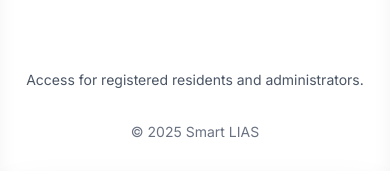
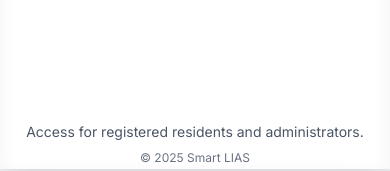
Before and after one commit to sqoise/smartalias, a Next.js app in the folder frontend/: page /login in a window 390 px wide. Shown: the part 670-841 px from the top of the page. Built offline with nearby package versions, Linux system fonts and the light colour scheme; no server answers.

Commit message:
fix transitions

```diff
--- a/frontend/components/LoginCard.jsx
+++ b/frontend/components/LoginCard.jsx
@@ -32,22 +32,26 @@
     onLogin({ username, mpin })
   }
 
-  // Handle Enter key press
+  // Handle Enter and Escape key press - Optimized
   useEffect(() => {
     const handleKeyPress = (event) => {
+      if (event.key === 'Escape' && showKeypad) {
+        event.preventDefault()
+        setShowKeypad(false)
+        return
+      }
+
       if (event.key === 'Enter') {
         if (!showKeypad && username.trim()) {
-          // If keypad is not shown and username is entered, show keypad
           setShowKeypad(true)
         } else if (showKeypad && mpin.length === 6) {
-          // If keypad is shown and MPIN is complete, trigger login
           handleMPINLogin()
         }
       }
     }
 
-    document.addEventListener('keydown', handleKeyPress)
-    return () => document.removeEventListener('keydown', handleKeyPress)
+    document.addEventListener('keydown', handleKeyPress, true)
+    return () => document.removeEventListener('keydown', handleKeyPress, true)
   }, [showKeypad, username, mpin, handleMPINLogin])
 
   return (
@@ -64,8 +68,8 @@
         </div>
       )}
 
-      {/* Main Card Container */}
-      <div className={`w-full max-w-sm sm:max-w-lg lg:max-w-lg xl:max-w-xl bg-white rounded-lg shadow-lg mx-auto mt-2 lg:mt-4 lg:mx-8 xl:mx-12 mb-10 relative z-10 transition-all duration-500 ease-out ${
+      {/* Main Card Container - Optimized transitions */}
+      <div className={`w-full max-w-sm sm:max-w-lg lg:max-w-lg xl:max-w-xl bg-white rounded-lg shadow-lg mx-auto mt-2 lg:mt-4 lg:mx-8 xl:mx-12 mb-10 relative z-10 transition-all duration-200 ease-out ${
         showKeypad ? 'min-h-[600px]' : 'min-h-[400px]'
       } ${className}`}>
         {/* Main Content Area */}
@@ -126,22 +130,22 @@
             </div>
           </div>
 
-          {/* Enter your 6-digit MPIN Text - Show when keypad is active */}
-          <div className={`text-center transition-all duration-500 ease-out ${
+          {/* Enter your 6-digit MPIN Text - Optimized */}
+          <div className={`text-center transition-all duration-150 ease-out ${
             showKeypad
-              ? 'py-4 opacity-100 translate-y-0'
-              : 'py-0 opacity-0 translate-y-4 h-0 overflow-hidden'
+              ? 'py-4 opacity-100'
+              : 'py-0 opacity-0 h-0 overflow-hidden'
           }`}>
             <p className="text-lg text-gray-700 font-medium">
               Enter your 6-digit MPIN
             </p>
           </div>
 
-          {/* MPIN Input Display - Show when keypad is active */}
-          <div className={`transition-all duration-500 ease-out ${
+          {/* MPIN Input Display - Optimized */}
+          <div className={`transition-all duration-150 ease-out ${
             showKeypad
-              ? 'mb-6 opacity-100 translate-y-0'
-              : 'mb-0 opacity-0 translate-y-4 h-0 overflow-hidden'
+              ? 'mb-6 opacity-100'
+              : 'mb-0 opacity-0 h-0 overflow-hidden'
           }`}>
             <div className="flex justify-center space-x-3 sm:space-x-2 lg:space-x-3">
               {Array.from({ length: 6 }).map((_, index) => (
@@ -162,8 +166,8 @@
             )}
           </div>
 
-          {/* MPIN Login Button - Positioned above footer - Hide instantly when keypad is active */}
-          <div className={`flex justify-center pt-6 pb-4 transition-all duration-300 ease-out ${
+          {/* MPIN Login Button - Optimized instant hide */}
+          <div className={`flex justify-center pt-6 pb-4 transition-opacity duration-100 ease-out ${
             showKeypad ? 'opacity-0 pointer-events-none' : 'opacity-100'
           }`}>
             <button
@@ -197,8 +201,8 @@
         </div>
       </div>
 
-      {/* Keypad Overlay - Slides up from bottom of screen */}
-      <div className={`fixed inset-x-0 bottom-0 z-50 transition-transform duration-500 ease-out ${
+      {/* Keypad Overlay - Optimized slide-up */}
+      <div className={`fixed inset-x-0 bottom-0 z-50 transition-transform duration-150 ease-out ${
         showKeypad ? 'translate-y-0' : 'translate-y-full'
       }`}>
         <div className="bg-white rounded-t-3xl shadow-2xl border-t border-gray-200 p-6">
--- a/frontend/components/MPINKeypad.jsx
+++ b/frontend/components/MPINKeypad.jsx
@@ -64,8 +64,8 @@
     <>
       {/* Main Container - Keypad only */}
       <div className="w-full relative">
-        {/* Unified Keypad - Both Mobile and Desktop */}
-        <div className={`p-1 w-full max-w-full sm:max-w-md lg:max-w-lg mx-auto transition-all duration-500 ease-out ${
+        {/* Unified Keypad - Both Mobile and Desktop - Optimized */}
+        <div className={`p-1 w-full max-w-full sm:max-w-md lg:max-w-lg mx-auto transition-all duration-150 ease-out ${
           showKeypad ? 'opacity-100 translate-y-0' : 'opacity-0 translate-y-4 pointer-events-none'
         }`}>
           <div className="grid grid-cols-3 gap-2 sm:gap-3 lg:gap-4">
@@ -78,7 +78,7 @@
                 onClick={() => onNumberPress(number.toString())}
                 className={`w-full h-16 sm:h-14 lg:h-16 rounded-xl sm:rounded-lg lg:rounded-xl bg-gray-50 border-2 border-gray-200 hover:bg-blue-50 hover:border-blue-300
                          text-2xl sm:text-xl lg:text-2xl font-bold text-gray-800 hover:text-blue-600
-                         transition-all duration-200 cursor-pointer transform hover:scale-105 active:scale-95
+                         transition-all duration-150 cursor-pointer transform hover:scale-105 active:scale-95
                          focus:outline-none focus:ring-2 focus:ring-blue-500
                          ${isLoading ? 'opacity-50 cursor-not-allowed' : ''}`}
               >
@@ -95,7 +95,7 @@
                 onClick={() => onNumberPress(number.toString())}
                 className={`w-full h-16 sm:h-14 lg:h-16 rounded-xl sm:rounded-lg lg:rounded-xl bg-gray-50 border-2 border-gray-200 hover:bg-blue-50 hover:border-blue-300
                          text-2xl sm:text-xl lg:text-2xl font-bold text-gray-800 hover:text-blue-600
-                         transition-all duration-200 cursor-pointer transform hover:scale-105 active:scale-95
+                         transition-all duration-150 cursor-pointer transform hover:scale-105 active:scale-95
                          focus:outline-none focus:ring-2 focus:ring-blue-500
                          ${isLoading ? 'opacity-50 cursor-not-allowed' : ''}`}
               >
@@ -112,7 +112,7 @@
                 onClick={() => onNumberPress(number.toString())}
                 className={`w-full h-16 sm:h-14 lg:h-16 rounded-xl sm:rounded-lg lg:rounded-xl bg-gray-50 border-2 border-gray-200 hover:bg-blue-50 hover:border-blue-300
                          text-2xl sm:text-xl lg:text-2xl font-bold text-gray-800 hover:text-blue-600
-                         transition-all duration-200 cursor-pointer transform hover:scale-105 active:scale-95
+                         transition-all duration-150 cursor-pointer transform hover:scale-105 active:scale-95
                          focus:outline-none focus:ring-2 focus:ring-blue-500
                          ${isLoading ? 'opacity-50 cursor-not-allowed' : ''}`}
               >
@@ -130,7 +130,7 @@
               onClick={() => onNumberPress('0')}
               className={`w-full h-16 sm:h-14 lg:h-16 rounded-xl sm:rounded-lg lg:rounded-xl bg-gray-50 border-2 border-gray-200 hover:bg-blue-50 hover:border-blue-300
                        text-2xl sm:text-xl lg:text-2xl font-bold text-gray-800 hover:text-blue-600
-                       transition-all duration-200 cursor-pointer transform hover:scale-105 active:scale-95
+                       transition-all duration-150 cursor-pointer transform hover:scale-105 active:scale-95
                        focus:outline-none focus:ring-2 focus:ring-blue-500
                        ${isLoading ? 'opacity-50 cursor-not-allowed' : ''}`}
             >
@@ -144,7 +144,7 @@
               onClick={onBackspace}
               className={`w-full h-16 sm:h-14 lg:h-16 rounded-xl sm:rounded-lg lg:rounded-xl bg-red-50 border-2 border-red-200 hover:bg-red-100 hover:border-red-300
                        text-red-600 hover:text-red-700
-                       transition-all duration-200 cursor-pointer transform hover:scale-105 active:scale-95
+                       transition-all duration-150 cursor-pointer transform hover:scale-105 active:scale-95
                        focus:outline-none focus:ring-2 focus:ring-red-500
                        flex items-center justify-center
                        ${isLoading ? 'opacity-50 cursor-not-allowed' : ''}`}
--- a/frontend/components/PublicLayout.jsx
+++ b/frontend/components/PublicLayout.jsx
@@ -89,11 +89,14 @@
         <div className="lg:hidden overflow-hidden relative" style={{ height: '100dvh', position: 'fixed', width: '100%', top: 0, left: 0 }}>
           {/* Background image - always visible */}
           <div className="absolute inset-0">
-            <img
-              src="/images/bg.jpg"
-              className="absolute inset-0 w-full h-full object-cover"
-              alt="Background"
-            />
+            <div
+              className="absolute inset-0 w-full h-full bg-cover bg-left-top bg-no-repeat"
+              style={{
+                backgroundImage: 'url(/images/bg.jpg)',
+                backgroundSize: 'cover',
+                backgroundPosition: 'left top'
+              }}
+            ></div>
             <div className="absolute inset-0 bg-green-900/40"></div>
           </div>
 
@@ -105,7 +108,7 @@
                 ? 'h-0 opacity-0'
                 : 'opacity-100'
             }`} style={{
-              height: hideBackgroundImage ? '0dvh' : '10dvh'
+              height: hideBackgroundImage ? '0dvh' : '20dvh'
             }}></div>
 
             {/* White card area - expands to full height and removes styling when keypad active */}
@@ -114,7 +117,7 @@
                 ? 'rounded-none shadow-none'
                 : 'rounded-t-2xl sm:rounded-t-3xl shadow-2xl'
             }`} style={{
-              height: hideBackgroundImage ? '100dvh' : '90dvh',
+              height: hideBackgroundImage ? '100dvh' : '80dvh',
               boxShadow: hideBackgroundImage
                 ? 'none'
                 : '0 -20px 40px rgba(0, 0, 0, 0.3), 0 -10px 20px rgba(0, 0, 0, 0.2), 0 -5px 10px rgba(0, 0, 0, 0.15)'
@@ -125,7 +128,7 @@
               )}
 
               {/* Content container with mobile-optimized padding */}
-              <div className="h-full flex flex-col p-6 sm:p-4 lg:p-6" style={{ paddingBottom: 'max(1.5rem, env(safe-area-inset-bottom))' }}>
+              <div className="h-full flex flex-col p-4 sm:p-4 lg:p-6" style={{ paddingBottom: 'max(1.5rem, env(safe-area-inset-bottom))' }}>
                 {/* Main content area - centered */}
                 <div className="flex-1 flex items-center justify-center">
                   <div className="w-full max-w-md sm:max-w-sm lg:max-w-sm">
@@ -145,12 +148,15 @@
                 </div>
 
                 {/* Fixed bottom section - access message and copyright */}
-                <div className="flex-shrink-0 text-center pb-2 space-y-2">
+                <div className={`flex-shrink-0 text-center pb-2 space-y-2 transition-all duration-500 ease-out ${
+                  hideBackgroundImage
+                    ? 'opacity-0 h-0 overflow-hidden'
+                    : 'opacity-100'
+                }`}>
                   <p className="text-sm sm:text-xs lg:text-xs text-gray-600">
                     Access for registered residents and administrators.
                   </p>
-                  <br></br>
-                  <p className="text-sm sm:text-xs lg:text-xs text-gray-500">
+                  <p className="text-xs sm:text-xs lg:text-xs text-gray-500">
                     &copy; {new Date().getFullYear()} Smart LIAS
                   </p>
                 </div>
```
